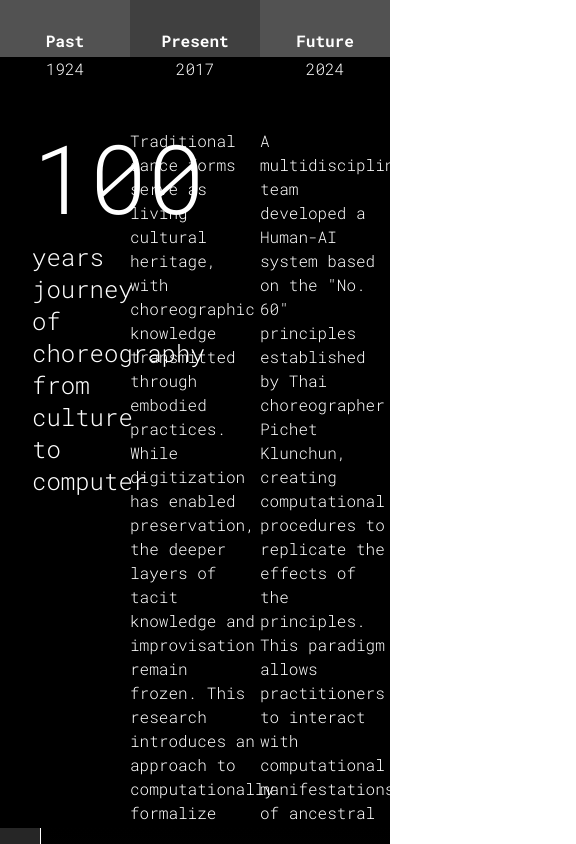
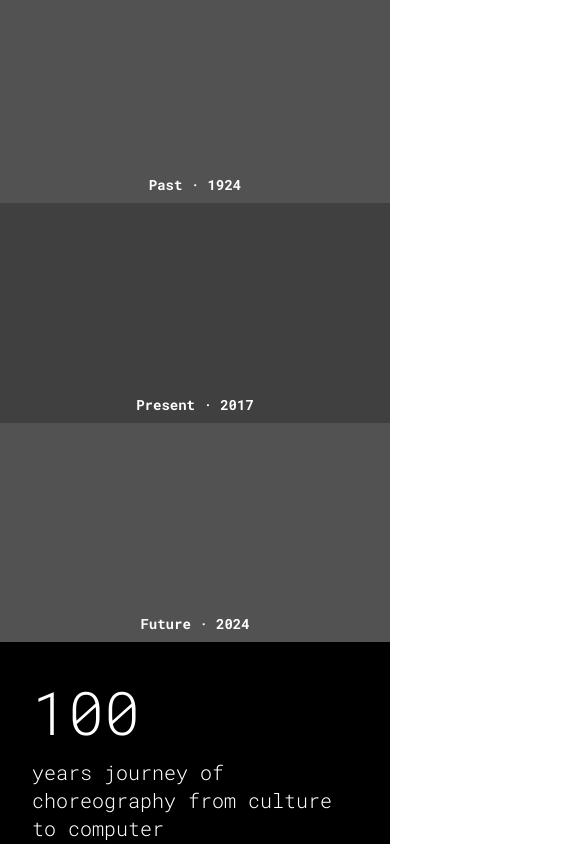
Before and after one commit to chayapatr/cybersubin, a SvelteKit app: page / in a window 390 px wide. Shown: the part 860-1704 px from the top of the page, 576 px wide, since content can reach past the window. Built offline with nearby package versions, Linux system fonts and the light colour scheme.

Commit message:
feat(style): responsive

```diff
--- a/src/app.css
+++ b/src/app.css
@@ -22,7 +22,7 @@ html {
 
 body {
 	font-family: 'mono', monospace;
-	font-stretch: 200%;
+	overflow-x: hidden;
 }
 
 .glass {
--- a/src/routes/+page.svelte
+++ b/src/routes/+page.svelte
@@ -2,7 +2,7 @@
 	import Carousel from '$lib/Carousel.svelte';
 </script>
 
-<div class="hero">
+<div class="flex h-[100svh] flex-col bg-black text-white">
 	<nav class="w-full border-b border-y-white text-center font-bold">
 		<ul class="divide-x-white grid w-full grid-cols-4 divide-x [&>li]:p-2">
 			<li class="hover:cursor-pointer hover:bg-white hover:text-black">Past</li>
@@ -40,19 +40,25 @@
 </div>
 
 <div class="hero">
-	<div class="grid w-full grid-cols-3 gap-y-12">
+	<div class="grid w-full text-sm md:grid-cols-3 md:gap-y-12 md:text-base">
 		{#each [['Past', '1924'], ['Present', '2017'], ['Future', '2024']] as text, i}
-			<div class="flex aspect-[16/10] w-full flex-col items-center justify-between">
+			<div class="flex aspect-video w-full flex-col items-center justify-between md:aspect-[16/10]">
 				<div class="relative aspect-video w-full">
 					<div class={`aspect-video ${i % 2 ? 'bg-neutral-700' : 'bg-neutral-600'}`}></div>
-					<div class="absolute bottom-0 mb-1 w-full text-center font-bold">{text[0]}</div>
+					<div class="absolute bottom-0 mb-2 w-full text-center font-bold md:mb-1">
+						{text[0]} <span class="md:hidden">· {text[1]}</span>
+					</div>
 				</div>
-				<div>{text[1]}</div>
+				<div class="hidden md:block">{text[1]}</div>
 			</div>
 		{/each}
-		<div class="px-8">
-			<div class="mb-4 text-8xl">100</div>
-			<p class="max-w-sm text-2xl">years journey of choreography from culture to computer</p>
+	</div>
+	<div class="my-10 grid gap-y-6 px-8 md:mb-0 md:mt-12 md:grid-cols-3 md:px-0">
+		<div class="md:px-8">
+			<div class="mb-4 text-6xl md:text-8xl">100</div>
+			<p class="max-w-sm text-xl md:text-2xl">
+				years journey of choreography from culture to computer
+			</p>
 		</div>
 		<div class="max-w-md">
 			<p>
@@ -79,7 +85,7 @@
 
 <div class="relative">
 	<div
-		class="sticky left-0 top-[100%] z-50 -mb-10 mt-[100svh] block w-[100svh] -rotate-90 border-b border-b-white bg-neutral-800 font-bold text-white"
+		class="sticky left-0 top-[100%] z-50 -mb-10 mt-[100svh] hidden w-[100svh] -rotate-90 border-b border-b-white bg-neutral-800 font-bold text-white md:block"
 		style="transform-origin: top left;"
 	>
 		<div class="divide-x-white grid w-full grid-cols-4 divide-x">
@@ -91,8 +97,7 @@
 	</div>
 
 	<div
-		class="relative ml-10 flex h-[120svh] flex-col bg-gradient-to-b from-black to-neutral-800 text-white"
-		style="margin-top: calc(-100svh - 2.6rem)"
+		class="relative flex h-[120svh] flex-col bg-gradient-to-b from-black to-neutral-800 text-white md:ml-10 md:mt-[calc(-100svh_-_2.6rem)]"
 	>
 		<div class="z-10 grid grid-cols-5 gap-4 p-8">
 			<h2 class="text-6xl font-bold text-gold">Try<br />it!</h2>
@@ -117,7 +122,7 @@
 		</div>
 	</div>
 
-	<div class="ml-10 grid h-[100svh] grid-cols-3 bg-neutral-800 pt-16">
+	<div class="grid h-[100svh] bg-neutral-800 pt-16 md:ml-10 md:grid-cols-3">
 		<div class="flex flex-col gap-16 px-8">
 			<h2 class="text-6xl font-bold text-gold">The<br />Past</h2>
 			<div class="space-y-2">
@@ -154,8 +159,8 @@
 		</div>
 	</div>
 
-	<div class="hero ml-10">
-		<div class="grid grid-cols-3">
+	<div class="hero md:ml-10">
+		<div class="grid md:grid-cols-3">
 			<h2 class="p-8 text-6xl font-bold text-orange">The<br />Present</h2>
 			<div />
 			<div class="space-y-2 p-8">
@@ -170,7 +175,7 @@
 		</div>
 	</div>
 
-	<div class="ml-10 grid h-[100svh] grid-cols-3 bg-neutral-800 pt-16">
+	<div class="grid h-[100svh] bg-neutral-800 pt-16 md:ml-10 md:grid-cols-3">
 		<div class="flex flex-col gap-16 px-8">
 			<h2 class="text-6xl font-bold text-orange">The<br />Present</h2>
 			<div class="space-y-2">
@@ -198,8 +203,8 @@
 		</div>
 	</div>
 
-	<div class="hero relative ml-10">
-		<div class="z-50 grid grid-cols-3">
+	<div class="hero relative md:ml-10">
+		<div class="z-50 grid md:grid-cols-3">
 			<h2 class="p-8 text-6xl font-bold text-red">The<br />Future</h2>
 			<div />
 			<div class="space-y-6 py-8">
@@ -219,7 +224,7 @@
 		</div>
 	</div>
 
-	<div class="ml-10 grid h-[100svh] grid-cols-3 bg-neutral-800 pt-16">
+	<div class="grid h-[100svh] bg-neutral-800 pt-16 md:ml-10 md:grid-cols-3">
 		<div class="flex flex-col gap-16 px-8">
 			<h2 class="text-6xl font-bold text-red">The<br />Future</h2>
 		</div>
@@ -250,7 +255,7 @@
 	</div>
 
 	<div
-		class="ml-10 grid h-[100svh] grid-cols-3 bg-gradient-to-b from-neutral-800 to-neutral-600 pt-16 text-white [&>div]:max-w-md"
+		class="grid h-[100svh] bg-gradient-to-b from-neutral-800 to-neutral-600 pt-16 text-white md:ml-10 md:grid-cols-3 [&>div]:max-w-md"
 	>
 		<div class="pl-8">
 			<p>
@@ -298,13 +303,24 @@
 			</p>
 		</div>
 	</div>
+
+	<nav
+		class="sticky bottom-0 z-50 w-full border-t border-y-white bg-black text-center font-bold text-white"
+	>
+		<ul class="divide-x-white grid w-full grid-cols-4 divide-x [&>li]:p-2">
+			<li class="hover:cursor-pointer hover:bg-white hover:text-black">Past</li>
+			<li class="hover:cursor-pointer hover:bg-white hover:text-black">Present</li>
+			<li class="hover:cursor-pointer hover:bg-white hover:text-black">Future</li>
+			<li class="hover:cursor-pointer hover:bg-white hover:text-black">About</li>
+		</ul>
+	</nav>
 </div>
 
 <style>
 	.hero {
-		@apply flex h-[100svh] flex-col bg-black text-white;
+		@apply flex flex-col bg-black text-white md:h-[100svh];
 	}
 	.hero-no-bg {
-		@apply flex h-[100svh] flex-col text-white;
+		@apply flex flex-col text-white md:h-[100svh];
 	}
 </style>
```
